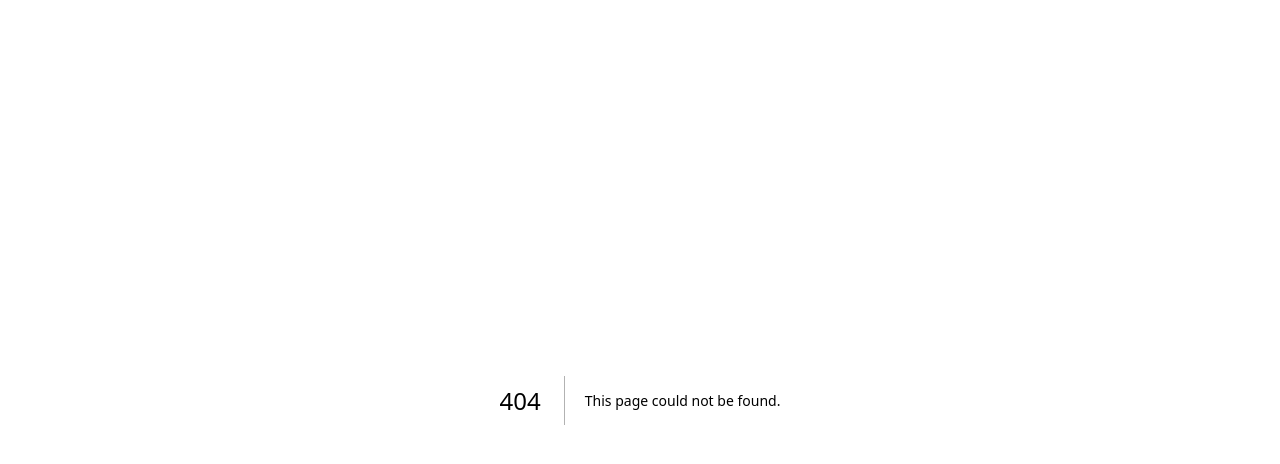
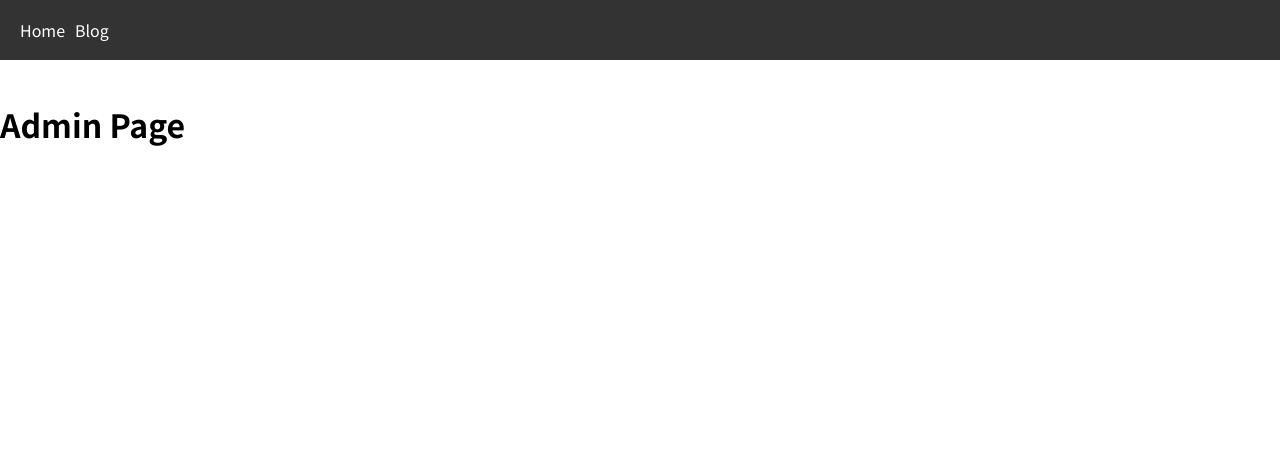
Before and after one commit to Freelancer0708/BlogApp, a Next.js app: page /admin in a window 1280 px wide. Before the commit this address had no page. Shown: the top 464 px of the page. Built offline with nearby package versions, Linux system fonts and the light colour scheme.

Commit message:
first commit

```diff
--- /dev/null
+++ b/src/app/admin/page.tsx
@@ -0,0 +1,8 @@
+export default function Admin() {
+  return (
+    <div>
+      <h1>Admin Page</h1>
+
+    </div>
+  );
+}
--- a/src/app/globals.css
+++ b/src/app/globals.css
@@ -1,42 +1,111 @@
-:root {
-  --background: #ffffff;
-  --foreground: #171717;
+* {
+  padding: 0;
+  margin: 0;
+  box-sizing: border-box;
+  font-family: var(--font-noto-sans-jp);
+  color: black;
+  line-height: 1.5;
+}
+header {
+  background-color: #333;
+  color: white;
+  padding: 10px;
+  text-align: center;
+  display: flex;
+  align-items: center;
+  justify-content: flex-start;
+  position: fixed;
+  top: 0;
+  left: 0;
+  width: 100%;
+  height: 60px;
+  z-index: 1000;
+}
+header a {
+  color: white;
+  text-decoration: none;
+  margin-left: 10px;
+}
+main {
+  max-width: 1280px;
+  margin: 0 auto;
+  width: 100%;
+  padding: 100px 0;
 }
 
-@media (prefers-color-scheme: dark) {
-  :root {
-    --background: #0a0a0a;
-    --foreground: #ededed;
-  }
+
+.container {
+  max-width: 1280px;
+  width: 90%;
+  margin: 0 auto;
 }
+.container h1 {
+  text-align: center;
+  font-size: 32px;
+  margin-bottom: 40px;
+}
+.blog-list {
+  max-width: 1280px;
+  margin: 0 auto;
+  width: 100%;
+  display: flex;
+  justify-content: flex-start;
+  flex-wrap: wrap;
+  gap: 40px 36px;
+}
+.blog-list-item {
+  display: flex;
+  flex-direction: column;
+  align-items: flex-start;
+  justify-content: flex-start;
+  max-width: 360px;
+  width: 100%;
+  text-decoration: none;
+  border: 1px solid #ddd;
+  background-color: #fff;
+  border-radius: 10px;
+  overflow: hidden;
+  transition: box-shadow .4s ease, transform .4s ease;
+}
+.blog-list-item:hover {
+  box-shadow: 0px 2px 5px 2px rgba(0, 0, 0, .2);
+  transform: translateY(-3px);
+}
+.blog-list-item-img {
+  width: 100%;
+  height: 170px;
+}
+.blog-list-item-img img {
+  width: 100%;
+  height: 100%;
+  object-fit: cover;
+  object-position: center;
+}
+.blog-list-item-content {
+  padding: 10px;
+  width: 100%;
+  height: 100%;
+  display: flex;
+  flex-direction: column;
+  align-items: flex-start;
+  justify-content: flex-start;
+}
+.blog-list-item h2 {
+  font-size: 18px;
+  margin-bottom: 5px;
+  width: 100%;
 
-html,
-body {
-  max-width: 100vw;
-  overflow-x: hidden;
 }
-
-body {
-  color: var(--foreground);
-  background: var(--background);
-  font-family: Arial, Helvetica, sans-serif;
-  -webkit-font-smoothing: antialiased;
-  -moz-osx-font-smoothing: grayscale;
+.blog-list-item p {
+  white-space: break-spaces;
+  min-height: 63px;
+  width: 100%;
+  margin-bottom: 10px;
+  font-size: 14px;
 }
-
-* {
-  box-sizing: border-box;
-  padding: 0;
-  margin: 0;
+.blog-list-item data {
+  font-size: 14px;
+  width: 100%;
+  text-align: right;
+  margin-top: auto;
 }
-
-a {
-  color: inherit;
-  text-decoration: none;
-}
-
-@media (prefers-color-scheme: dark) {
-  html {
-    color-scheme: dark;
-  }
-}
--- a/src/app/layout.tsx
+++ b/src/app/layout.tsx
@@ -1,19 +1,15 @@
 import type { Metadata } from "next";
-import { Geist, Geist_Mono } from "next/font/google";
+import { Noto_Sans_JP } from "next/font/google";
 import "./globals.css";
+import { Header } from "@/components/Header";
 
-const geistSans = Geist({
-  variable: "--font-geist-sans",
-  subsets: ["latin"],
-});
-
-const geistMono = Geist_Mono({
-  variable: "--font-geist-mono",
+const notoSansJP = Noto_Sans_JP({
+  variable: "--font-noto-sans-jp",
   subsets: ["latin"],
 });
 
 export const metadata: Metadata = {
-  title: "Create Next App",
+  title: "Blog App",
   description: "Generated by create next app",
 };
 
@@ -23,9 +19,10 @@ export default function RootLayout({
   children: React.ReactNode;
 }>) {
   return (
-    <html lang="en">
-      <body className={`${geistSans.variable} ${geistMono.variable}`}>
-        {children}
+    <html lang="ja">
+      <body className={`${notoSansJP.variable}`}>
+        <Header />
+        <main>{children}</main>
       </body>
     </html>
   );
--- /dev/null
+++ b/src/components/Header.tsx
@@ -0,0 +1,13 @@
+import Link from "next/link";
+
+export function Header() {
+  return (
+    <header>
+      <div className="header-list">
+        <Link href="/">Home</Link>
+        <Link href="/blog">Blog</Link>
+        <Link href="/"></Link>
+      </div>
+    </header>
+  );
+}
```
Also changed, not shown: package.json (+5 -4 lines), src/app/admin/login/page.tsx (added, +8 -0 lines), src/app/blog/[slug]/page.tsx (added, +7 -0 lines), src/app/blog/page.tsx (added, +10 -0 lines), src/components/BlogList.tsx (added, +21 -0 lines), src/components/BlogSingle.tsx (added, +7 -0 lines), src/firebase/firebase.tsx (added, +19 -0 lines), src/firebase/firestore.tsx (added, +29 -0 lines), 2 other files (tests, documents, lock files or other folders).
